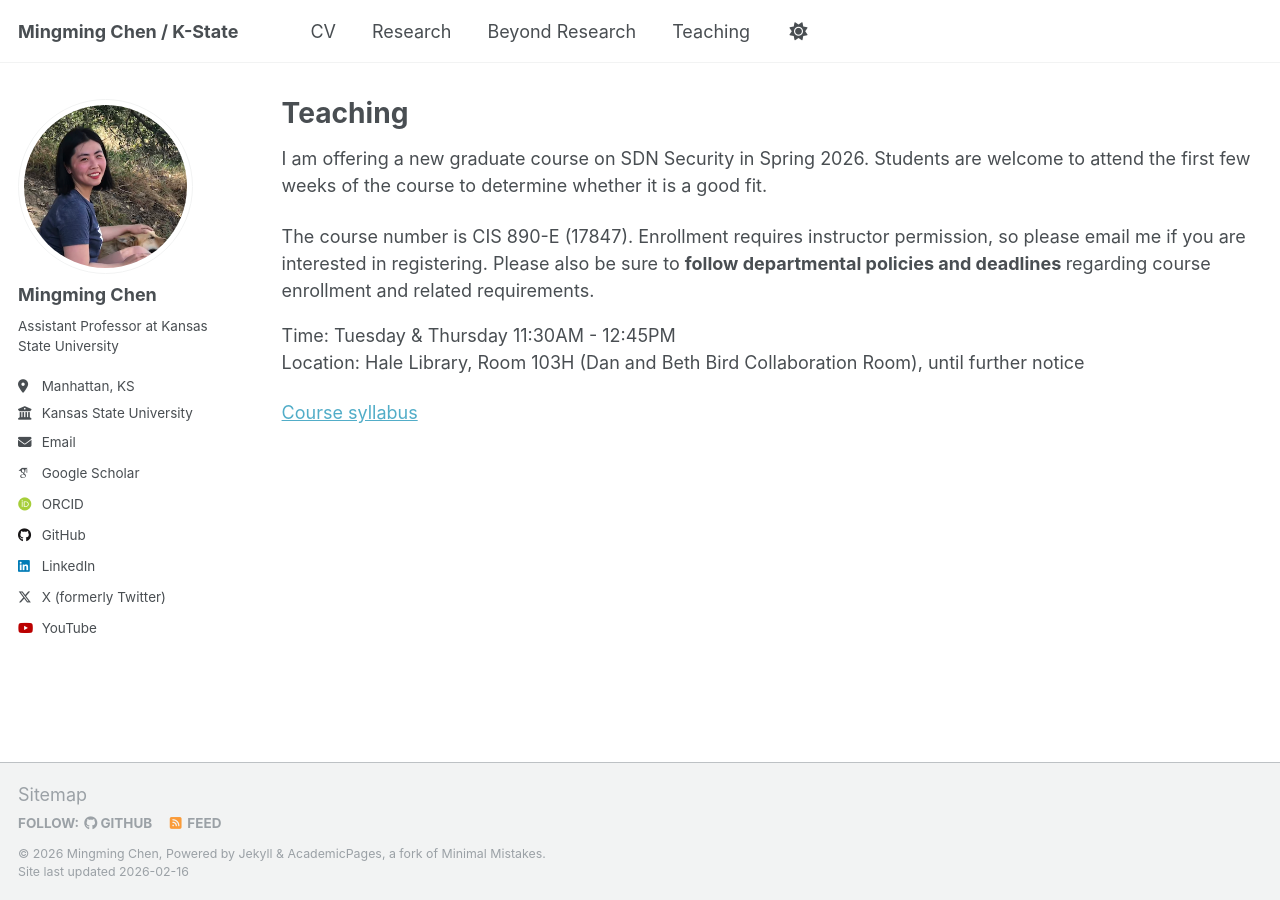
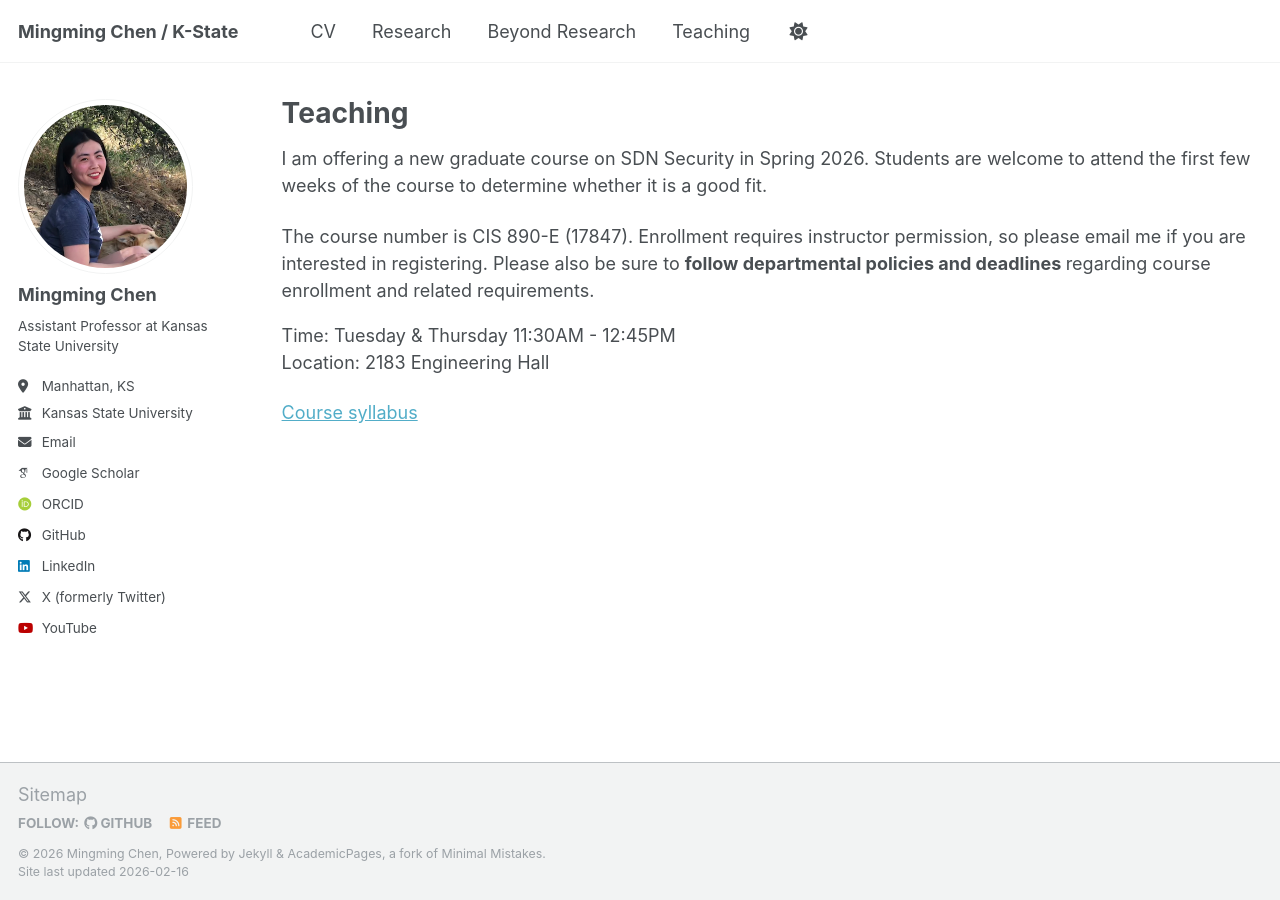
Before and after one commit to mzc796/mzc796.github.io, a Jekyll site: the page built from _pages/teaching.html, in a window 1280 px wide. Built offline with Jekyll 4.4.1, drawn with Linux system fonts in a browser that asks for light colours; some web fonts are replaced; a script that is not in the unit is left out.

Commit message:
Update teaching.html

```diff
--- a/_pages/teaching.html
+++ b/_pages/teaching.html
@@ -13,7 +13,7 @@ I am offering a new graduate course on SDN Security in Spring 2026. Students are
 The course number is CIS 890-E (17847). Enrollment requires instructor permission, so please email me if you are interested in registering. Please also be sure to <strong>follow departmental policies and deadlines </strong> regarding course enrollment and related requirements.
 <p>
 Time: Tuesday & Thursday 11:30AM - 12:45PM<br>
-Location: Hale Library, Room 103H (Dan and Beth Bird Collaboration Room), until further notice
+Location: 2183 Engineering Hall
 </p>
 <p>
 <a href="{{ '/files/SDN_Security.pdf' | relative_url }}">Course syllabus</a>
```
